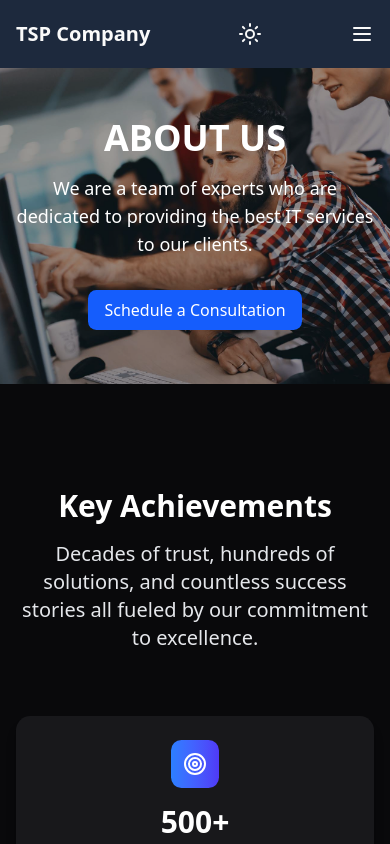
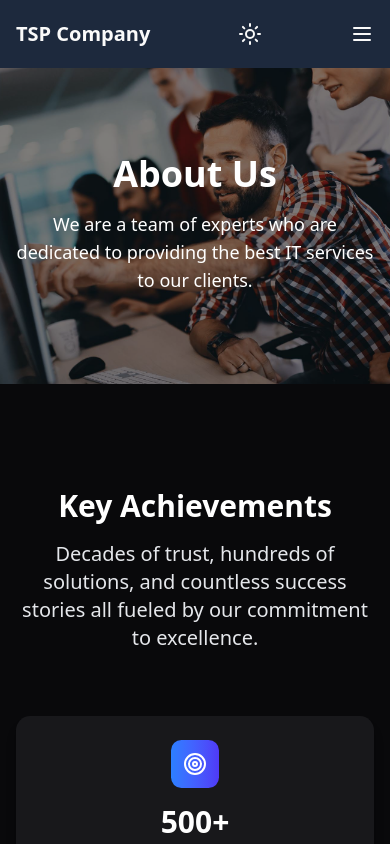
Before and after one commit to kasahun-welela/advanced-tsp-company, a Next.js app: page /about in a window 390 px wide. Shown: the top 844 px of the page. Built offline with nearby package versions, Linux system fonts and the light colour scheme.

Commit message:
Enhance PageHero component by adding optional linkText and linkHref props for dynamic linking; adjust overlay opacity and heading styles for improved aesthetics.

```diff
--- a/app/services/cloud-migration/page.tsx
+++ b/app/services/cloud-migration/page.tsx
@@ -91,6 +91,8 @@ const CloudComputing = () => {
         title="Cloud Computing & Migration"
         description=" Transform your business with scalable, secure, and cost-effective
               cloud solutions that drive innovation and growth."
+        linkText="Schedule a Consultation"
+        linkHref="/schedule-consultation"
       />
       <div className="max-w-7xl mx-auto px-4 sm:px-6 lg:px-8">
         {/* Services Section */}
--- a/components/common/PageHero.tsx
+++ b/components/common/PageHero.tsx
@@ -3,32 +3,38 @@ import Link from "next/link";
 function PageHero({
   title,
   description,
+  linkText,
+  linkHref,
 }: {
   title: string;
   description: string;
+  linkText?: string;
+  linkHref?: string;
 }) {
   return (
     <section className="relative md:mt-16 w-full h-96 flex items-center justify-center overflow-hidden">
       {/* Background image layer */}
       <div className="absolute inset-0 bg-[url('/images/about.jpg')] bg-cover bg-center bg-no-repeat"></div>
       {/* Overlay layer */}
-      <div className="absolute inset-0 bg-black/40"></div>
+      <div className="absolute inset-0 bg-black/50"></div>
       {/* Content layer */}
-      <div className="relative text-center px-4 sm:px-6 lg:px-8 z-10">
-        <h1 className="text-4xl font-extrabold text-white mt-16 md:mt-4 uppercase">
+      <div className="relative text-center py-16 px-4 sm:px-6 lg:px-8 z-10">
+        <h1 className="text-4xl md:text-5xl font-extrabold text-white mt-16 md:mt-4 capitalize">
           {title}
         </h1>
         <p className="text-lg md:text-xl text-white mt-4 max-w-2xl mx-auto">
           {description}
         </p>
+        {linkHref && linkText && (
           <div className="flex flex-col sm:flex-row items-center justify-center gap-4 mt-8 animate-fade-in-up animate-delay-300">
             <Link
-            href="/contact"
+              href={linkHref}
               className="bg-primary text-white px-4 py-2 rounded-md hover:bg-primary/80"
             >
-            Schedule a Consultation
+              {linkText}
             </Link>
           </div>
+        )}
       </div>
     </section>
   );
```
Lines whose indentation alone changed are shown as unchanged.
